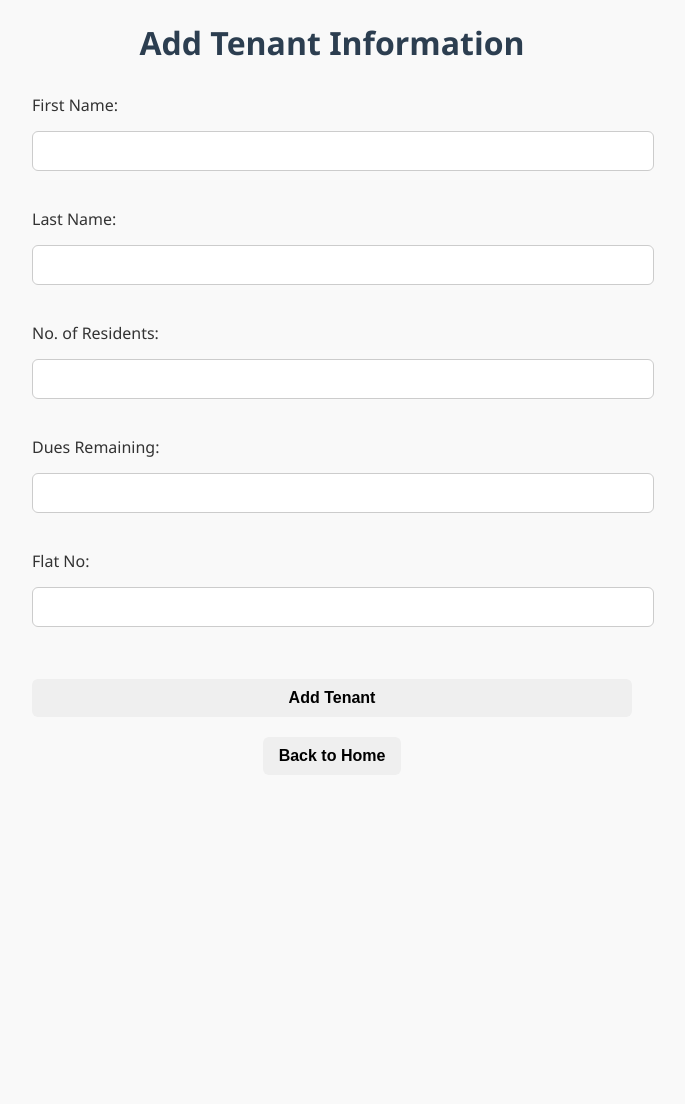
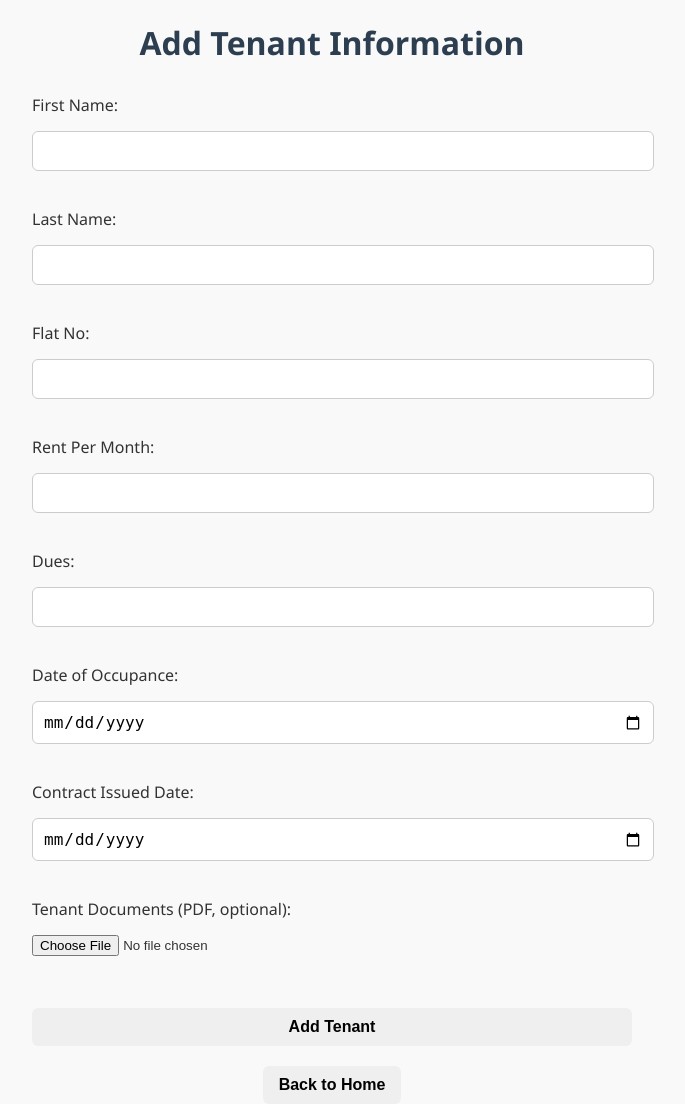
Before and after one commit to syd-danish/RentBook-App, a Flask app: page /add in a window 1280 px wide. Shown: the whole page, without its empty margins (308-993 px from the left). Before the commit the page ends 761 px from the top, so only its background shows below. Run offline with Flask 3, Linux system fonts and the light colour scheme.

Commit message:
Update add_tenant.html

```diff
--- a/template/add_tenant.html
+++ b/template/add_tenant.html
@@ -1,26 +1,28 @@
 <!DOCTYPE html>
 <html>
-<head><title>{% if tenant %}Edit{% else %}Add{% endif %} Tenant</title>
+<head>
+    <title>{% if tenant %}Edit{% else %}Add{% endif %} Tenant</title>
     <link rel="stylesheet" href="/styles.css">
     <meta name="viewport" content="width=device-width, initial-scale=1.0">
-
 </head>
 <body>
     <h1>{% if tenant %}Edit{% else %}Add{% endif %} Tenant Information</h1>
-    <form method="post">
-        First Name: <input type="text" name="first_name" value="{{ tenant.first_name if tenant else '' }}" required><br>
-        Last Name: <input type="text" name="last_name" value="{{ tenant.last_name if tenant else '' }}" required><br>
-        No. of Residents: <input type="number" name="no_of_residents" value="{{ tenant.no_of_residents if tenant else '' }}" required><br>
-        Dues Remaining: <input type="number" step="0.01" name="dues_remaining" value="{{ tenant.dues_remaining if tenant else '' }}" required><br>
-        Flat No: <input type="text" name="flat_no" value="{{ tenant.flat_no if tenant else '' }}" required><br>
+    <form method="post" enctype="multipart/form-data">
+        First Name: <input type="text" name="first_name" value="{{ tenant['first_name'] if tenant else '' }}" required><br>
+        Last Name: <input type="text" name="last_name" value="{{ tenant['last_name'] if tenant else '' }}" required><br>
+        Flat No: <input type="text" name="flat_no" value="{{ tenant['flat_no'] if tenant else '' }}" required><br>
+        Rent Per Month: <input type="number" name="rent_per_month" step="0.1" value="{{ tenant['rent_per_month'] if tenant else '' }}" required><br>
+        Dues: <input type="number" name="dues" step="0.1" value="{{ tenant['dues'] if tenant else '' }}" required><br>
+        Date of Occupance: <input type="date" name="date_of_occupance" value="{{ tenant['date_of_occupance'] if tenant else '' }}" required><br>
+        Contract Issued Date: <input type="date" name="contract_issued_date" value="{{ tenant['contract_issued_date'] if tenant else '' }}" required><br>
+        Tenant Documents (PDF, optional): <input type="file" name="tenant_document" accept="application/pdf"><br>
         <button type="submit">{% if tenant %}Update{% else %}Add{% endif %} Tenant</button>
     </form>
+
     <div style="text-align: center; margin-top: 20px;">
         <a href="{{ url_for('index') }}">
             <button type="button">Back to Home</button>
         </a>
     </div>
-
-
 </body>
 </html>
```
Lines whose indentation alone changed are shown as unchanged.
